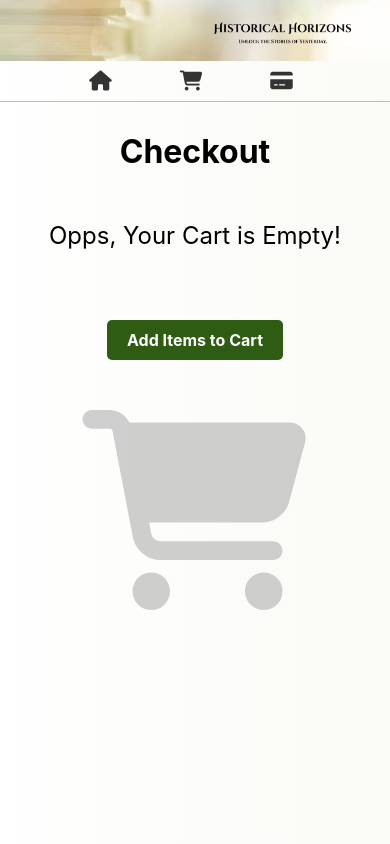
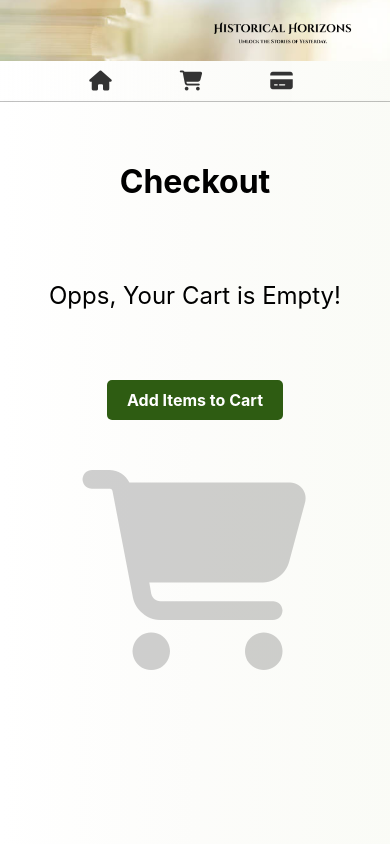
Before and after one commit to SummayaSiddiqui/FinalSprint, a React (Create React App) app: page /checkout in a window 390 px wide. Shown: the top 844 px of the page. Built offline with nearby package versions, Linux system fonts and the light colour scheme.

Commit message:
Update index.css

```diff
--- a/src/index.css
+++ b/src/index.css
@@ -661,6 +661,10 @@ body {
   .checkout-container {
     padding: 30px 0;
   }
+
+    .checkout-container h1 {
+    padding: 30px 0;
+  }
 }
 
 /* checkout mobile responsiveness */
```
